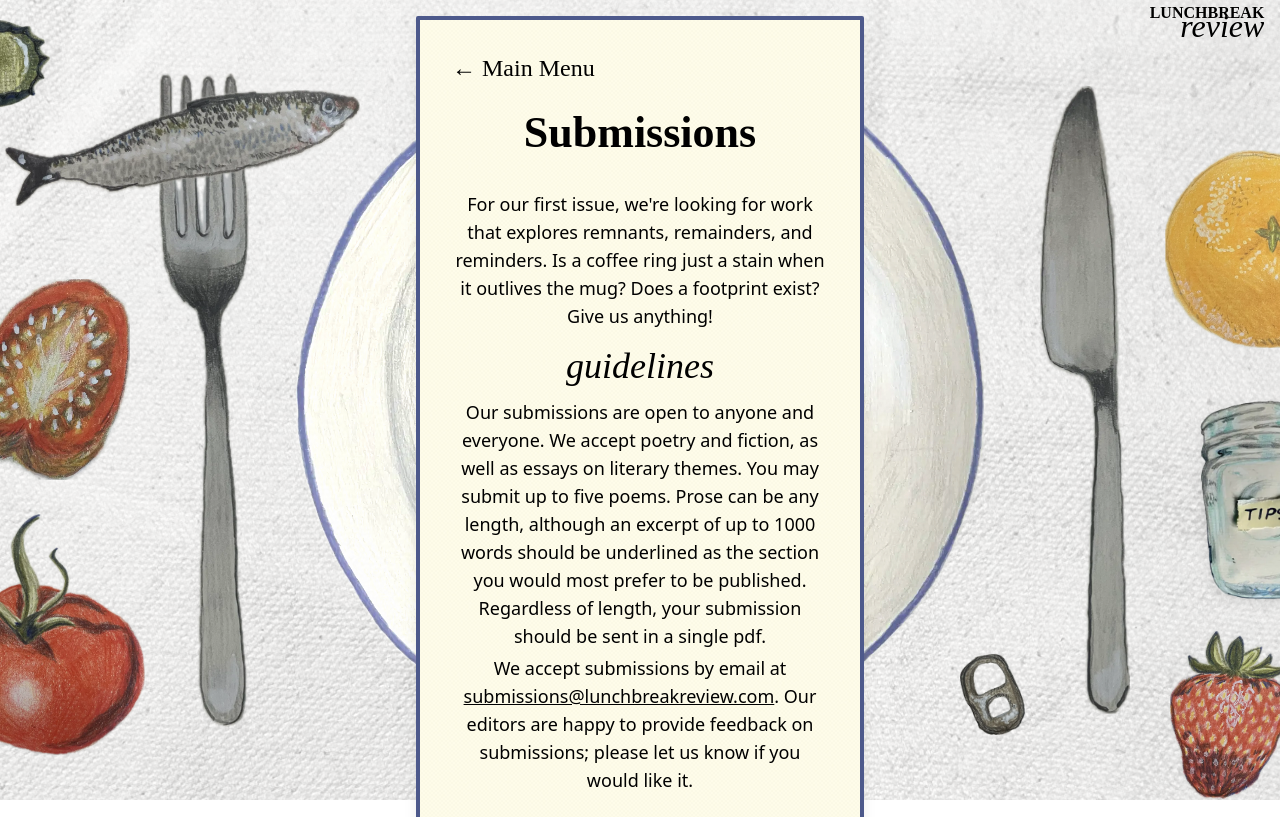
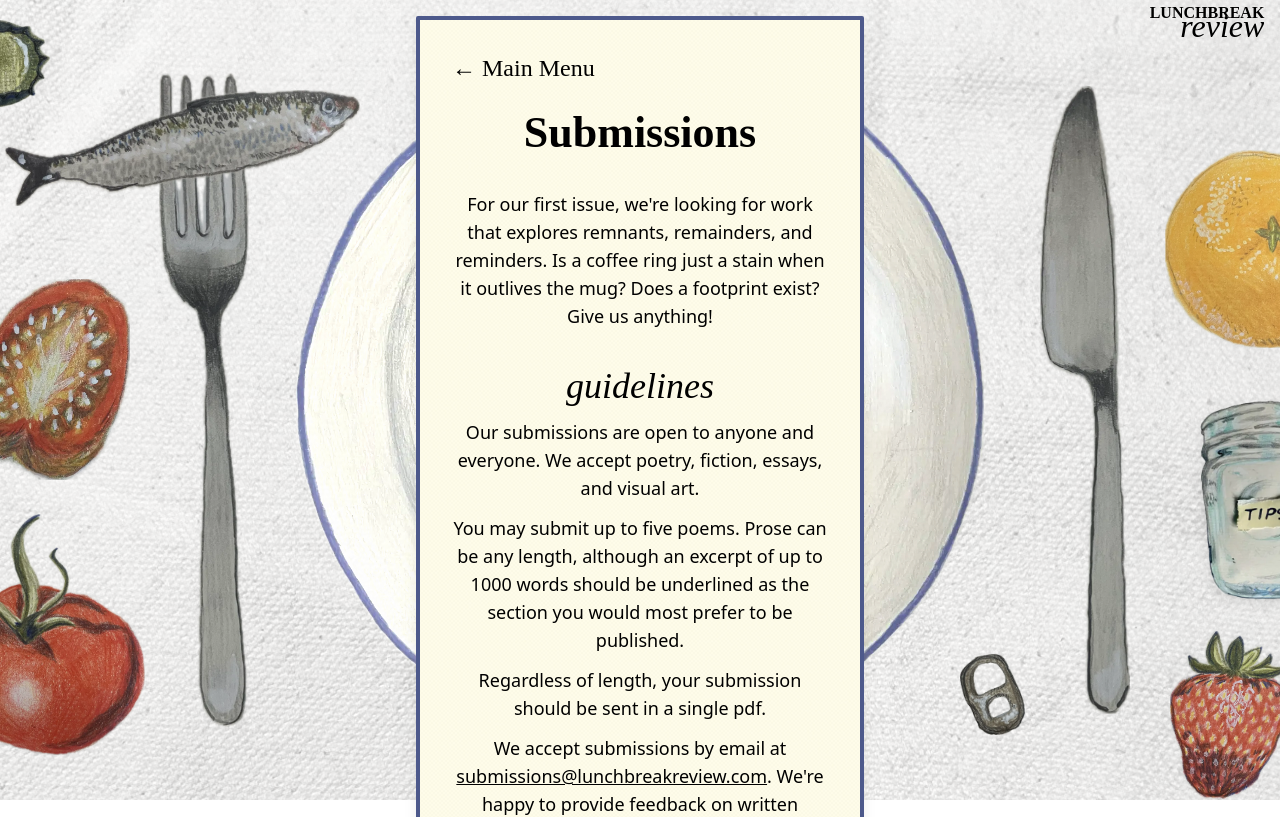
Before and after one commit to stabeart/lunch-break, a React (Vite) app: page /submissions in a window 1280 px wide. Shown: the top 817 px of the page. Built offline with nearby package versions, Linux system fonts and the light colour scheme; the HTML template or start-up script is replaced by a standard one.

Commit message:
added visual submissions copy

```diff
--- a/src/components/Submissions.jsx
+++ b/src/components/Submissions.jsx
@@ -7,14 +7,19 @@ const Submissions = () => {
       <div className="text-center">
         <div className="space-y-8 text-center">
           <div>
-            <p className="mb-5">
+            <p className="mb-10">
               For our first issue, we're looking for work that explores remnants, remainders, and reminders. Is a coffee ring just a stain when it outlives the mug? Does a footprint exist? Give us anything!
             </p>
-            <h2 className="text-2xl mb-2">guidelines</h2>
-            <p className="mb-1">
-              Our submissions are open to anyone and everyone. We accept poetry and fiction, as well as essays on
-              literary themes. You may submit up to five poems. Prose can be any length, although an excerpt of up to
-              1000 words should be underlined as the section you would most prefer to be published. Regardless of length, your submission should
+            <h2 className="text-2xl mb-3">guidelines</h2>
+            <p className="mb-3">
+              Our submissions are open to anyone and everyone. We accept poetry, fiction, essays, and visual art.
+              </p>
+              <p className="mb-3">
+              You may submit up to five poems. Prose can be any length, although an excerpt of up to
+              1000 words should be underlined as the section you would most prefer to be published.
+              </p>
+              <p className="mb-3">
+              Regardless of length, your submission should
               be sent in a single pdf.
               </p>
               <p>
@@ -23,8 +28,8 @@ const Submissions = () => {
                 className="hover:opacity-30 transition-opacity underline"
               >
                 submissions@lunchbreakreview.com
-              </a>. Our editors are
-              happy to provide feedback on submissions; please let us know if you would like it.
+              </a>. We're
+              happy to provide feedback on written submissions; please let us know if you would like it.
             </p>
           </div>
 
```
